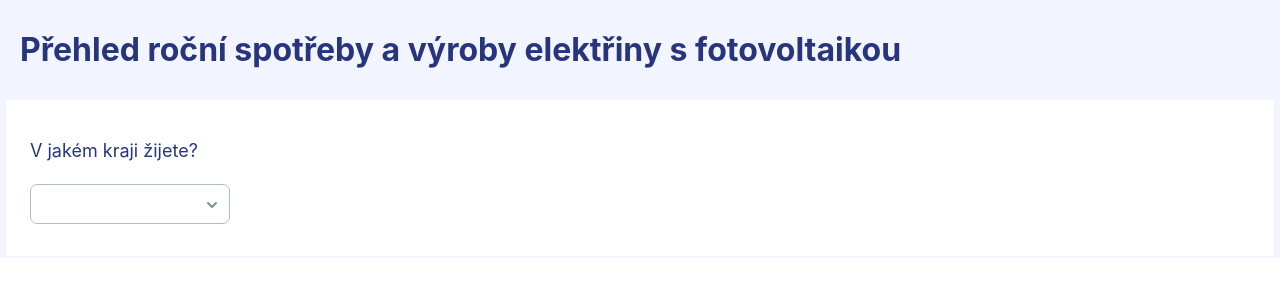
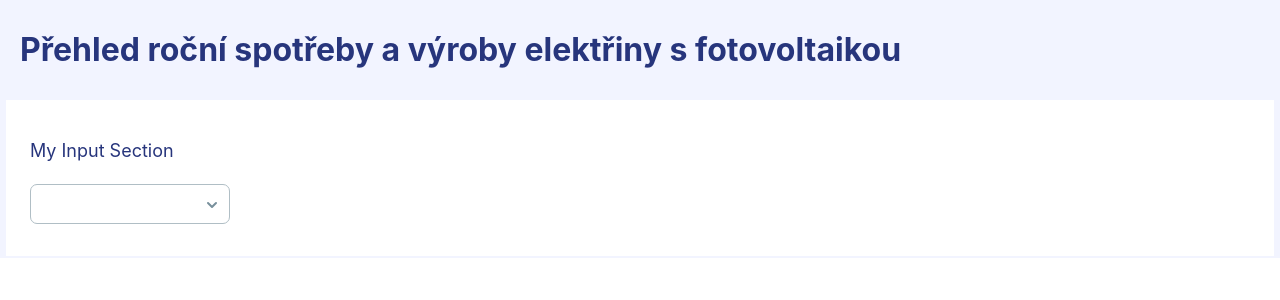
Before and after one commit to uelel/solar-calculator, a React (Create React App) app in the folder client/: page / in a window 1280 px wide. Shown: the top 300 px of the page. Built offline with nearby package versions, Linux system fonts and the light colour scheme.

Commit message:
InputSection: subcomponents added back

```diff
--- a/client/src/components/App/App.js
+++ b/client/src/components/App/App.js
@@ -48,7 +48,9 @@ class App extends React.Component {
     return (
       <div className="app">
         <Header/>
-        <InputSection label="V jakém kraji žijete?" name="kraj" data={kraje} />
+        <InputSection name="mySection" label="My Input Section">
+          <InputSection.Kraj data={kraje} />
+        </InputSection>
       </div>
     );
   };
--- a/client/src/components/InputSection/InputSection.js
+++ b/client/src/components/InputSection/InputSection.js
@@ -3,9 +3,9 @@ import { Select, Option } from "@material-tailwind/react";
 // Styles
 import './InputSection.css';
 
-/*class InputSection extends React.Component {
+class InputSection extends React.Component {
   render() {
-    const { name, label, children, renderSelect, ...rest } = this.props;
+    const { name, label, children, ...rest } = this.props;
     return (
       <div className="input-section" data-name={name}>
         <h3>{label}</h3>
@@ -13,12 +13,12 @@ import './InputSection.css';
       </div>
     );
   }
-}*/
+}
 
-export default function InputSection ({ label, name, data }) {
+InputSection.Kraj = class extends React.Component {
+  render() {
+    const { data, ...props } = this.props;
     return (
-    <div className="input-section" data-name={name}>
-      <h3>{label}</h3>
       <div className="input-content">
         <Select>
          {data.map((option) => (
@@ -28,17 +28,8 @@ export default function InputSection ({ label, name, data }) {
          ))}
         </Select>
       </div>
-    </div>
     );
+  }
 };
 
-/*InputSection.Kraj = class extends React.Component {
-  render() {
-    const { data, ...props } = this.props;
-    return (
-      <div className="input-content">
-        <SelectWrapper data={data} {...props} />
-      </div>
-    );
-  }
-};*/
+export default InputSection;
```
Lines whose indentation alone changed are shown as unchanged.
